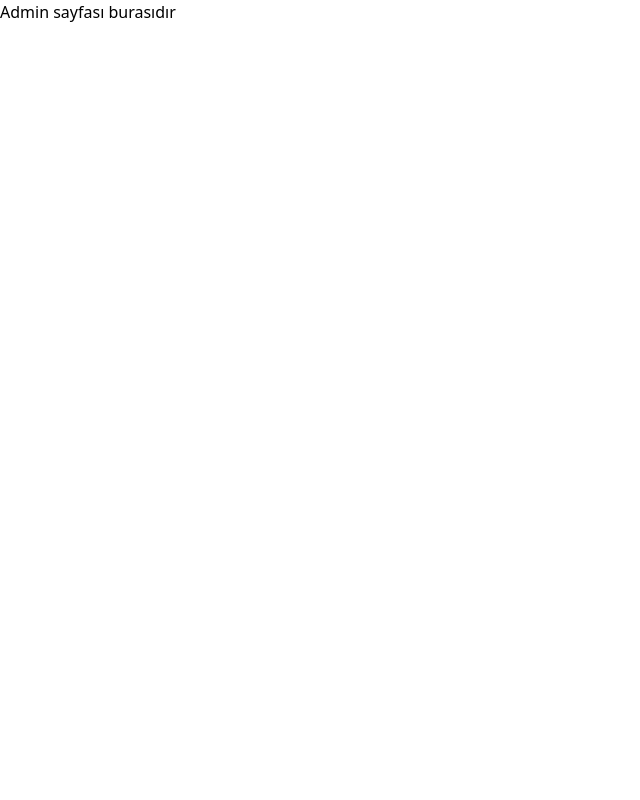
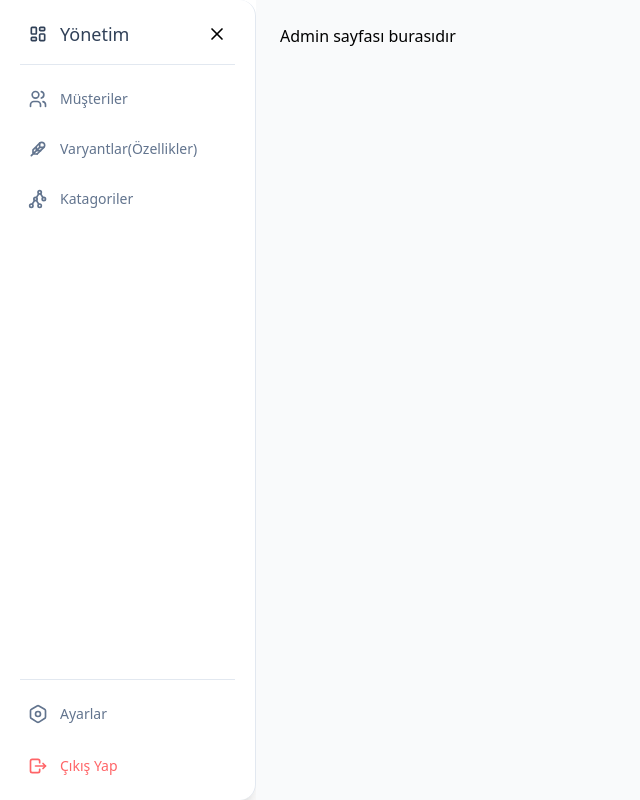
Before and after one commit to dursunalisevinc/sarissa-web-front, a React (Vite) app in the folder front/: page /admin in a window 1280 px wide. Shown: the whole page, without its empty margins (0-640 px from the left). Built offline with nearby package versions, Linux system fonts and the light colour scheme; no server answers; sample sign-in values are in the browser's storage.

Commit message:
Admin layout eklendi

```diff
--- a/front/package.json
+++ b/front/package.json
@@ -13,6 +13,7 @@
     "@emotion/react": "^11.14.0",
     "@emotion/styled": "^11.14.0",
     "@mui/material": "^7.1.0",
+    "@tabler/icons-react": "^3.31.0",
     "@tailwindcss/vite": "^4.1.6",
     "axios": "^1.9.0",
     "jwt-decode": "^4.0.0",
--- a/front/src/App.jsx
+++ b/front/src/App.jsx
@@ -1,17 +1,18 @@
-import './App.css';
+import "./App.css";
 import { BrowserRouter, Routes, Route } from "react-router-dom";
-import Layout from './shared/Layout';
-import Dashboard from './pages/Dashboard';
-import ProductPage from './pages/Product';
-import LoginPage from './pages/Auth/Login';
-import RegisterPage from './pages/Auth/Register';
-import PrivateRoute from './component/PrivateRoute';
-import AdminDashboard from './AdminPages/Dashboard';
-import Unauthorized from './pages/Unauthorized';
+import Layout from "./shared/Layout";
+import Dashboard from "./pages/Dashboard";
+import ProductPage from "./pages/Product";
+import LoginPage from "./pages/Auth/Login";
+import RegisterPage from "./pages/Auth/Register";
+import PrivateRoute from "./component/PrivateRoute";
+import AdminDashboard from "./AdminPages/Dashboard";
+import AdminLayout from "./shared/AdminLayout";
+import Unauthorized from "./pages/Unauthorized";
 
 function App() {
   return (
-  <BrowserRouter>
+    <BrowserRouter>
       <Routes>
         <Route path="/login" element={<LoginPage />} />
         <Route path="/register" element={<RegisterPage />} />
@@ -25,7 +26,14 @@ function App() {
         </Route>
 
         <Route element={<PrivateRoute allowedRoles={["admin"]} />}>
-          <Route path="/admin" element={<AdminDashboard />} />
+          <Route
+            path="/admin"
+            element={
+              <AdminLayout>
+                <AdminDashboard />
+              </AdminLayout>
+            }
+          />
         </Route>
       </Routes>
     </BrowserRouter>
--- /dev/null
+++ b/front/src/component/Tooltip/index.jsx
@@ -0,0 +1,46 @@
+import { useState } from "react";
+
+const Index = ({ children, text, position = "right", className = "" }) => {
+  const [visible, setVisible] = useState(false);
+
+  const positionClass = {
+    top: "bottom-full left-1/2 -translate-x-1/2 mb-3",
+    right: "left-full top-1/2 -translate-y-1/2 ml-3",
+    bottom: "top-full left-1/2 -translate-x-1/2 mt-3",
+    left: "right-full top-1/2 -translate-y-1/2 mr-3",
+  }[position];
+
+  const arrowClass = {
+    top: "bottom-[-5px] left-1/2 -translate-x-1/2 border-t-gray-800",
+    right: "left-[-5px] top-1/2 -translate-y-1/2 border-r-gray-800",
+    bottom: "top-[-5px] left-1/2 -translate-x-1/2 border-b-gray-800",
+    left: "right-[-5px] top-1/2 -translate-y-1/2 border-l-gray-800",
+  }[position];
+
+  return (
+    <div
+      className="relative w-full inline-block"
+      onMouseEnter={() => text.trim() && setVisible(true)}
+      onMouseLeave={() => setVisible(false)}
+    >
+      {children}
+      <div
+        className={`absolute w-auto max-w-[12rem] z-50 text-sm font-medium text-white bg-gray-400 !p-4 rounded-lg shadow-lg !px-3 !py-2 transition-all duration-200 transform
+          ${positionClass}
+          ${
+            visible
+              ? "opacity-100 scale-100"
+              : "opacity-0 scale-95 pointer-events-none"
+          }
+          ${className}
+        `}
+      >
+        {text}
+        <div
+          className={`absolute w-2 h-2 bg-gray-400 rotate-45 ${arrowClass}`}
+        />
+      </div>
+    </div>
+  );
+};
+export default Index;
--- /dev/null
+++ b/front/src/shared/AdminLayout/index.jsx
@@ -0,0 +1,126 @@
+import React, { useState } from "react";
+import {
+  IconBinaryTree,
+  IconFeather,
+  IconLayoutDashboard,
+  IconLogout,
+  IconMenu2,
+  IconSettings2,
+  IconUsers,
+  IconX,
+} from "@tabler/icons-react";
+import Tooltip from "../../component/Tooltip";
+
+const Sidebar = ({ children }) => {
+  const [isOpen, setIsOpen] = useState(true);
+
+  const menuItems = [
+    {
+      label: "Müşteriler",
+      icon: <IconUsers className="w-5 h-5 min-w-5 min-h-5" />,
+    },
+    {
+      label: "Varyantlar(Özellikler)",
+      icon: <IconFeather className="w-5 h-5 min-w-5 min-h-5" />,
+    },
+    {
+      label: "Katagoriler",
+      icon: <IconBinaryTree className="w-5 h-5 min-w-5 min-h-5" />,
+    },
+  ];
+
+  return (
+    <div className="flex h-screen">
+      {/* Sidebar */}
+      <aside
+        className={`bg-white shadow-xl border-r rounded-r-2xl border-slate-200 transition-all ease-in-out-all duration-300 ease-in-out
+        ${isOpen ? "w-64" : "w-20"} flex flex-col`}
+      >
+        {/* Toggle */}
+
+        <div className="!pb-3 !pt-4 !px-4 border-slate-200 mt-auto flex items-center justify-between truncate">
+          <span
+            className={`${
+              isOpen ? "block" : "hidden"
+            } !px-3 flex items-center font-medium text-lg text-slate-700`}
+          >
+            <IconLayoutDashboard className="w-5 h-5 min-w-5 min-h-5 !mr-3" />
+            Yönetim
+          </span>
+
+          <button
+            onClick={() => setIsOpen(!isOpen)}
+            className={`flex items-center gap-3 ${
+              isOpen ? "" : "justify-center"
+            } !px-3 !py-2 text-sm !rounded-lg transition-all duration-300 ease-in-out cursor-pointer hover:bg-slate-100 hover:text-slate-600`}
+          >
+            <div>
+              {isOpen ? (
+                <IconX className="w-5 h-5 min-w-5 min-h-5" />
+              ) : (
+                <IconMenu2 className="w-5 h-5 min-w-5 min-h-5" />
+              )}
+            </div>
+          </button>
+        </div>
+        <div className="border-b border-slate-200 !mx-5"></div>
+        {/* Menu */}
+        <nav className="flex-1 !px-2 !py-4 space-y-2">
+          {menuItems.map((item, idx) => (
+            <Tooltip text={isOpen ? "" : item.label} position="right">
+              <div key={idx} className=" !mt-auto !px-2 !mb-2 truncate">
+                <button
+                  className={`flex items-center gap-3 text-slate-500 ${
+                    isOpen ? "" : "justify-center"
+                  } !px-3 !py-2 w-full text-sm !rounded-lg transition-all duration-300 ease-in-out cursor-pointer hover:bg-slate-100 hover:text-slate-600`}
+                >
+                  {item.icon}
+
+                  <span className={`${isOpen ? "block" : "hidden"}`}>
+                    {item.label}
+                  </span>
+                </button>
+              </div>
+            </Tooltip>
+          ))}
+        </nav>
+        <div className="border-b border-slate-200 !mx-5"></div>
+
+        {/* Logout */}
+        <Tooltip text={isOpen ? "" : "Ayarlar"} position="right">
+          <div className="!pt-4 !px-4 border-slate-200 mt-auto truncate">
+            <button
+              className={`flex items-center gap-3 text-slate-500 ${
+                isOpen ? "" : "justify-center"
+              } !px-3 !py-2 w-full text-sm !rounded-lg transition-all duration-300 ease-in-out cursor-pointer hover:bg-slate-100 hover:text-slate-600`}
+            >
+              <IconSettings2 className="w-5 h-5 min-w-5 min-h-5" />
+
+              <span className={`${isOpen ? "block" : "hidden"}`}>Ayarlar</span>
+            </button>
+          </div>
+        </Tooltip>
+
+        <Tooltip text={isOpen ? "" : "Çıkış"} position="right">
+          <div className="!p-4 mt-auto truncate">
+            <button
+              className={`flex items-center gap-3 ${
+                isOpen ? "" : "justify-center"
+              } !px-3 !py-2 w-full text-sm text-red-400 cursor-pointer hover:bg-red-50 hover:text-red-600 !rounded-lg transition-all duration-300 ease-in-out`}
+            >
+              <IconLogout className="w-5 h-5 min-w-5 min-h-5" />
+
+              <span className={`${isOpen ? "block" : "hidden"}`}>
+                Çıkış Yap
+              </span>
+            </button>
+          </div>
+        </Tooltip>
+      </aside>
+      {/* Main content */}
+      <main className="flex-1 bg-gray-50 !p-6 overflow-auto">{children}</main>
+    </div>
+  );
+};
+
+export default Sidebar;
```
